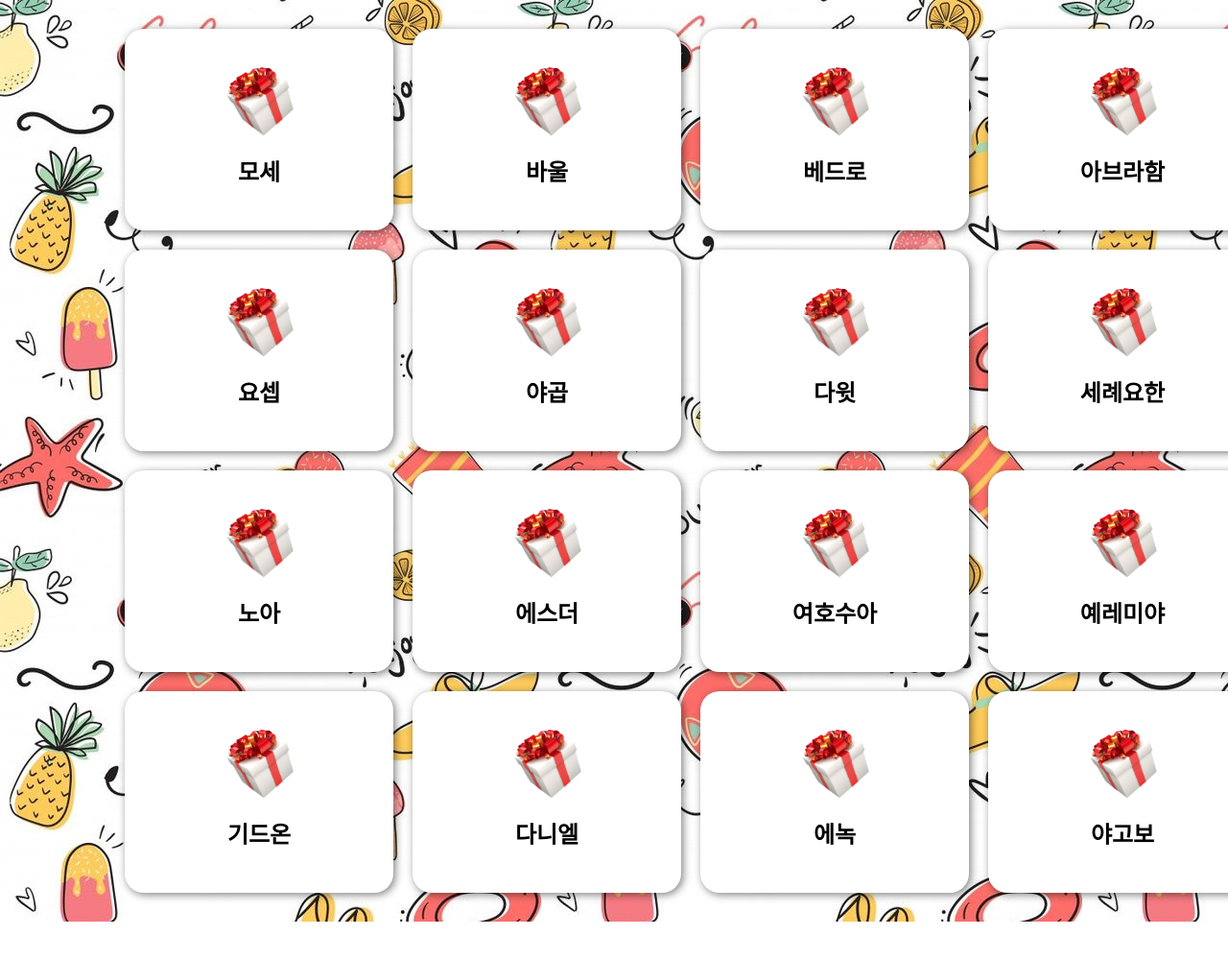
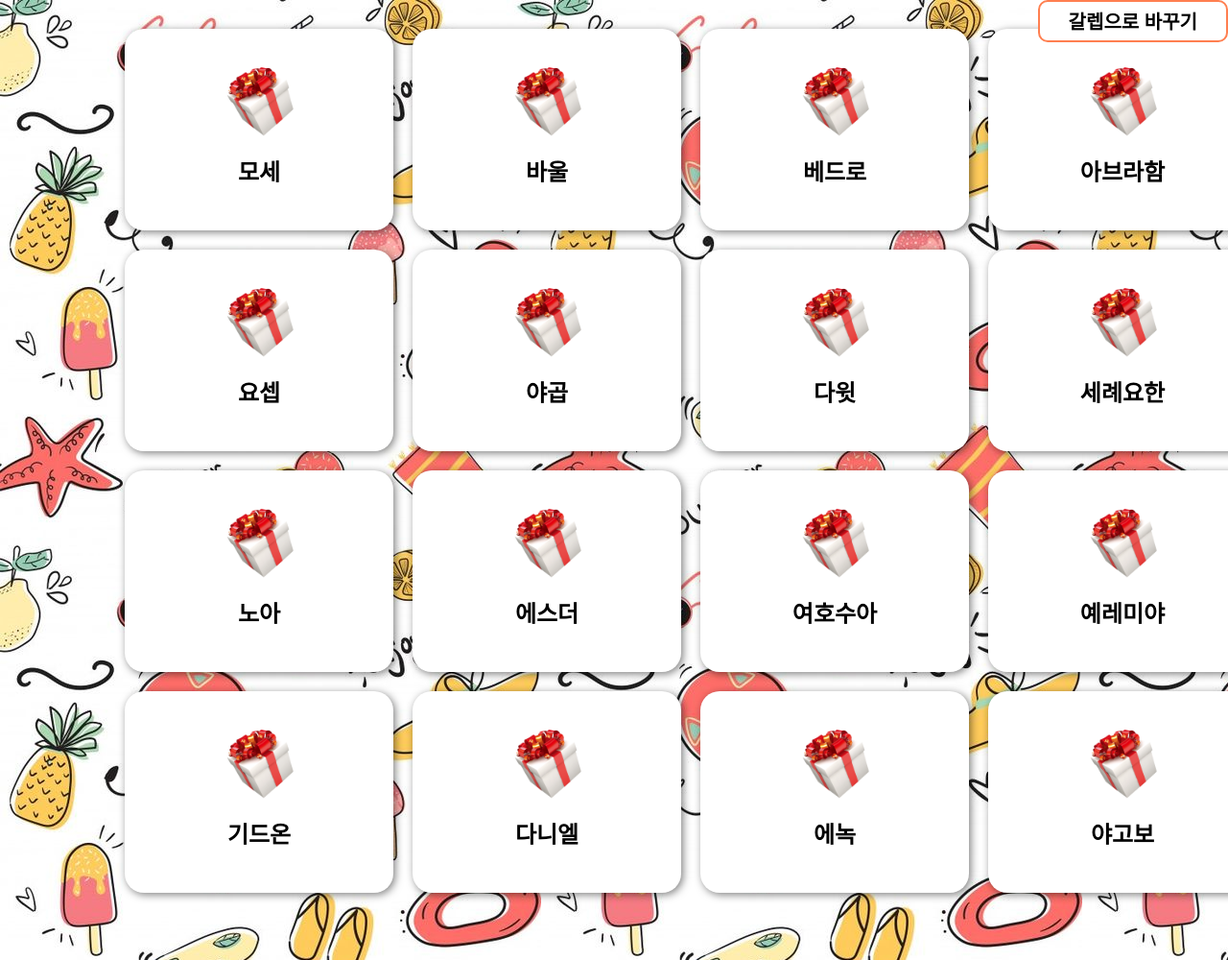
Before and after one commit to HamInKyou/cardFlip, a plain HTML site: page index.html in a window 1280 px wide. Shown: the top 1000 px of the page at 96% size. Before the commit the page ends 960 px from the top, so only its background shows below. Drawn offline with nearby package versions, Linux system fonts and the light colour scheme.

Commit message:
[추가] 갈렙, 여호수아 토글버튼

```diff
--- a/css/main.css
+++ b/css/main.css
@@ -86,3 +86,28 @@ body {
   line-height: 1.3;
   text-align: center;
 }
+
+.container .card.back p.joshuaMember {
+  color: #999797;
+}
+
+#toggleBtn {
+  position: fixed;
+  top: 0;
+  right: 0;
+
+  display: flex;
+  justify-content: center;
+  align-items: center;
+
+  background-color: white;
+  border: 2px solid coral;
+  border-radius: 10px;
+
+  padding: 10px 30px;
+
+  font-size: 20px;
+  font-weight: bold;
+
+  cursor: pointer;
+}
--- a/index.html
+++ b/index.html
@@ -33,5 +33,6 @@
   </head>
   <body>
     <div id="inner"></div>
+    <div id="toggleBtn">갈렙으로 바꾸기</div>
   </body>
 </html>
--- a/js/main.js
+++ b/js/main.js
@@ -3,84 +3,99 @@ const presentList = [
     cardName: "모세",
     brand: "베스킨라빈스",
     presentName: "쿼터 아이스크림 (15500원)",
+    joshuaMember: "최하름",
   },
   {
     cardName: "바울",
     brand: "베스킨라빈스",
     presentName: "후라이드 반+양념 반+콜라 1.5L (18000원)",
+    joshuaMember: "박영진, 신효선",
   },
   {
     cardName: "베드로",
     brand: "던킨도너츠",
     presentName: "도너츠 10개팩 (15000원)",
+    joshuaMember: "김지윤",
   },
   {
     cardName: "아브라함",
     brand: "설빙",
     presentName: "티라미수 빙수 (11900원)",
+    joshuaMember: "김현서",
   },
   {
     cardName: "요셉",
     brand: "KFC",
     presentName: "징거박스 (7800원)",
+    joshuaMember: "김지우, 김동현",
   },
   {
     cardName: "야곱",
     brand: "베스킨라빈스",
     presentName: "파인트 아이스크림 (8200원)",
+    joshuaMember: "김진왕, 조새롬",
   },
   {
     cardName: "다윗",
     brand: "파리바게트",
     presentName: "꽃 빙수 (딸기/망고) (8500원)",
+    joshuaMember: "박정현",
   },
   {
     cardName: "세례요한",
     brand: "서브웨이",
     presentName: "이탈리안비엔티(15cm)+쿠키세트 (7300원)",
+    joshuaMember: "승정환",
   },
   {
     cardName: "노아",
     brand: "맥도날드",
     presentName: "빅맥 세트 (5900원)",
+    joshuaMember: "박예은",
   },
   {
     cardName: "에스더",
     brand: "파리바게트",
     presentName: "딸기&치즈케이크 (4900원)",
+    joshuaMember: "권유민, 정희진",
   },
   {
     cardName: "여호수아",
     brand: "설빙",
     presentName: "핫도그퐁당치즈떡볶이 (6900원)",
+    joshuaMember: "송지현",
   },
   {
     cardName: "예레미야",
     brand: "이삭토스트",
     presentName: "트리플소세지 토스트 (4400원)",
+    joshuaMember: "여성민, 김주은",
   },
   {
     cardName: "기드온",
     brand: "던킨도너츠",
     presentName: "먼치킨 10개팩 (4000원)",
+    joshuaMember: "김영주, 조보롬",
   },
   {
     cardName: "다니엘",
     brand: "이디야",
     presentName: "팥 인절미 1인 빙수 (5400원)",
+    joshuaMember: "김용훈",
   },
   {
     cardName: "에녹",
     brand: "서브웨이",
     presentName: "에그마요(15cm) (6200원)",
+    joshuaMember: "배소영",
   },
   {
     cardName: "야고보",
     brand: "베스킨라빈스",
     presentName: "싱글킹 아이스크림 (4000원)",
+    joshuaMember: "변찬주, 김예지",
   },
 ];
-const innerEl = document.querySelector("#inner");
 
 function paintFrontCard(present, containerEl) {
   const frontCardEl = document.createElement("div");
@@ -97,7 +112,7 @@ function paintFrontCard(present, containerEl) {
   containerEl.appendChild(frontCardEl);
 }
 
-function paintBackCard(present, containerEl) {
+function paintBackCard(present, containerEl, type) {
   const backCardEl = document.createElement("div");
   backCardEl.className = "card back";
 
@@ -113,15 +128,22 @@ function paintBackCard(present, containerEl) {
   pEl.innerText = present.presentName;
   backCardEl.appendChild(pEl);
 
+  if (type == "Caleb") {
+    const joshuaMemberEl = document.createElement("p");
+    joshuaMemberEl.innerText = present.joshuaMember;
+    joshuaMemberEl.classList.add("joshuaMember");
+    backCardEl.appendChild(joshuaMemberEl);
+  }
+
   containerEl.appendChild(backCardEl);
 }
 
-function paintPresents(present) {
+function paintPresents(present, innerEl, type) {
   const containerEl = document.createElement("div");
   containerEl.className = "container";
 
   paintFrontCard(present, containerEl);
-  paintBackCard(present, containerEl);
+  paintBackCard(present, containerEl, type);
 
   containerEl.addEventListener("click", () => {
     containerEl.classList.add("active");
@@ -130,6 +152,36 @@ function paintPresents(present) {
   innerEl.appendChild(containerEl);
 }
 
-presentList.forEach((present) => {
-  paintPresents(present);
+function paintAllPresents(type) {
+  const bodyEl = document.body;
+
+  const innerEl = document.createElement("div");
+  innerEl.id = "inner";
+
+  presentList.forEach((present) => {
+    paintPresents(present, innerEl, type);
+  });
+
+  bodyEl.prepend(innerEl);
+}
+
+function removeAllPresents() {
+  const innerEl = document.querySelector("#inner");
+  innerEl.remove();
+}
+
+let type = "joshua";
+
+const toggleBtnEl = document.querySelector("#toggleBtn");
+toggleBtnEl.addEventListener("click", () => {
+  if (type == "joshua") {
+    type = "Caleb";
+    toggleBtnEl.innerText = "여호수아로 바꾸기";
+  } else {
+    type = "joshua";
+    toggleBtnEl.innerText = "갈렙으로 바꾸기";
+  }
+  removeAllPresents();
+  paintAllPresents(type);
 });
+paintAllPresents(type);
```
